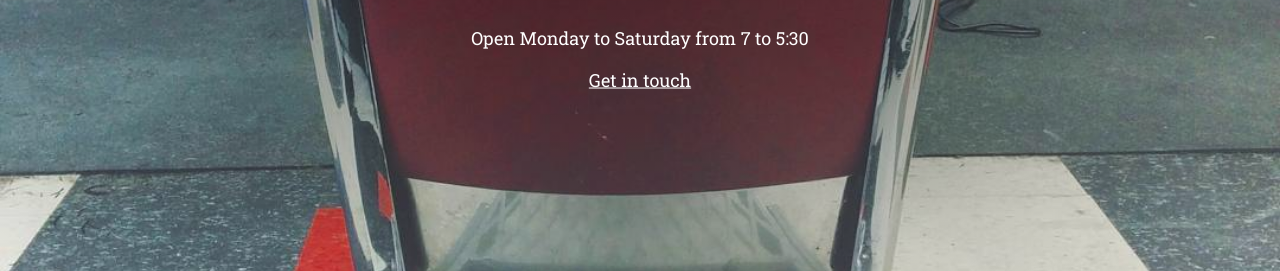
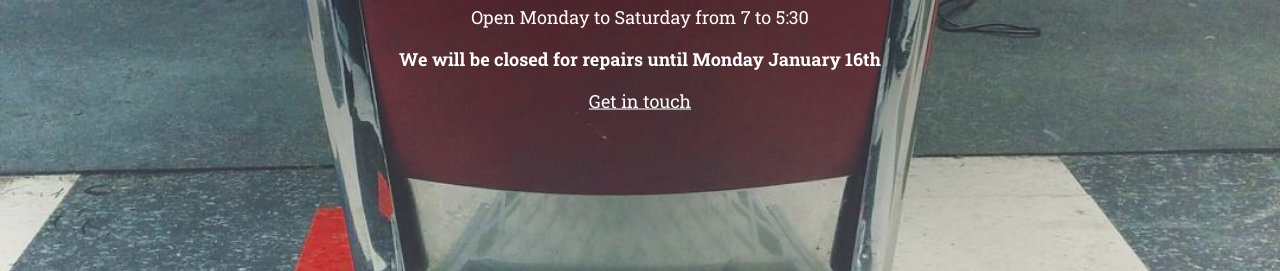
Before and after one commit to trevorblades/sorrentobarbers, a plain HTML site: page index.html in a window 1280 px wide. Shown: the part 529-800 px from the top of the page. Drawn offline with Linux system fonts and the light colour scheme.

Commit message:
Add message about repairs

```diff
--- a/index.html
+++ b/index.html
@@ -14,6 +14,9 @@
         <img src="assets/logo.svg" alt="Sorrento Barbers" />
         <h3>2417 East Hastings St, Vancouver</h3>
         <p>Open Monday to Saturday from 7 to 5:30</p>
+        <p>
+          <strong>We will be closed for repairs until Monday January 16th</strong>
+        </p>
         <p><a href="mailto:sorrentobarbers@gmail.com">Get in touch</a></p>
       </div>
     </div>
```
